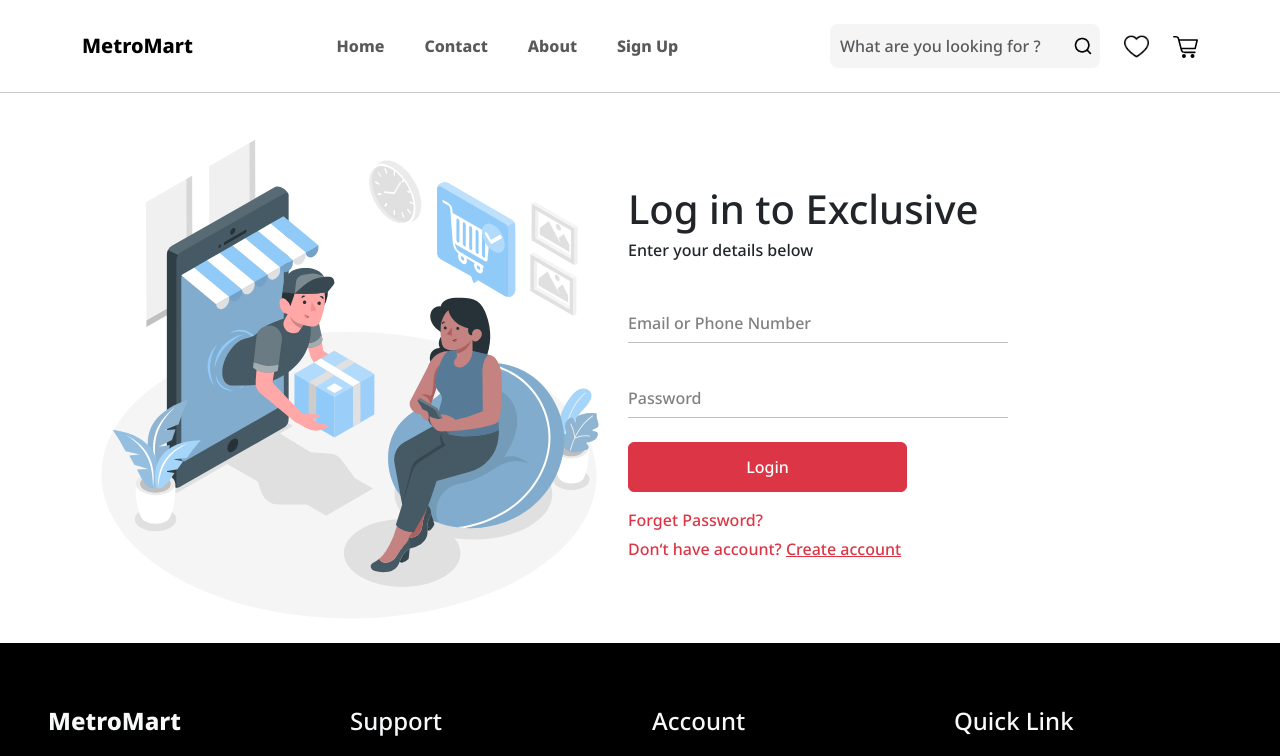
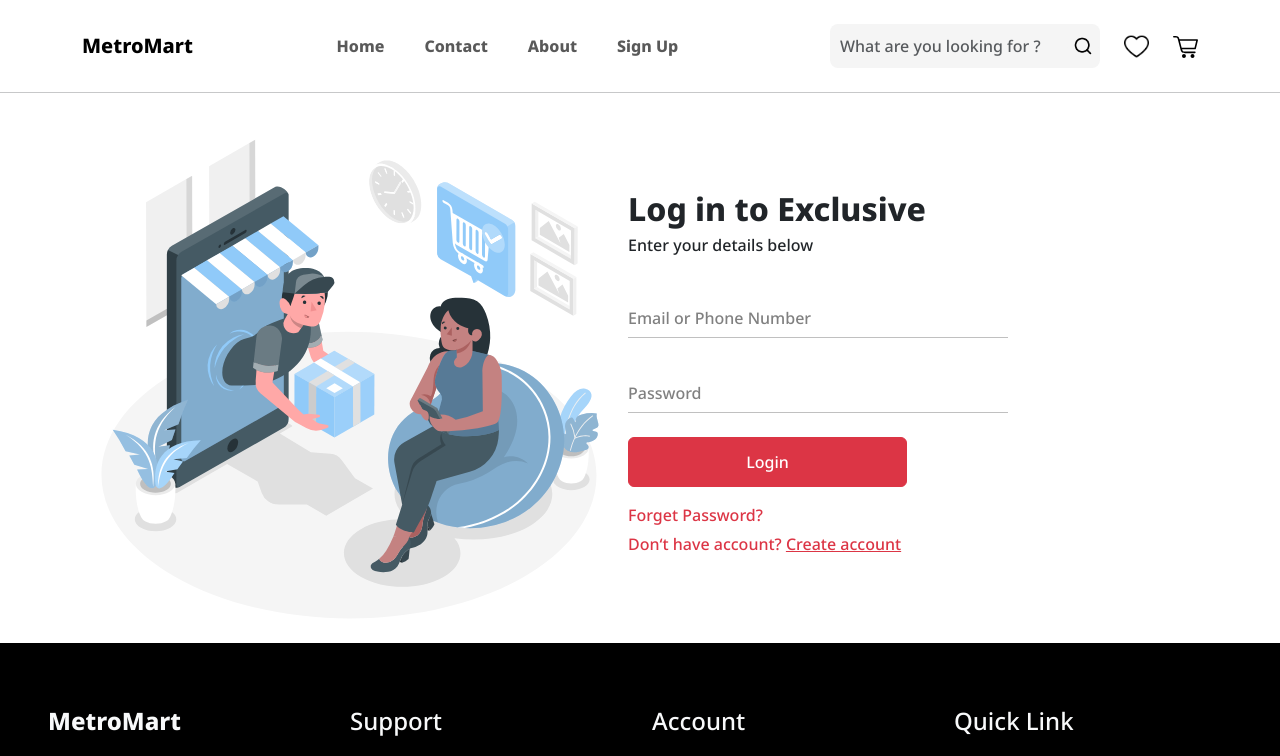
Before and after one commit to YassenMohamedRashad/Metromart, a React (Create React App) app: page /Metromart/login in a window 1280 px wide. Shown: the top 756 px of the page. Built offline with nearby package versions, Linux system fonts and the light colour scheme.

Commit message:
final update

```diff
--- a/src/Components/Login.jsx
+++ b/src/Components/Login.jsx
@@ -9,7 +9,7 @@ function Login() {
 					<img src={loginImage} alt=''/>
 				</div>
 				<div className="col-12 p-5 p-lg-0 col-lg-6 col-md-7 align-self-center">
-					<h1>Log in to Exclusive</h1>
+					<h2 className="fw-bolder">Log in to Exclusive</h2>
 					<form action="post" className="form login-form">
 						<h6>Enter your details below</h6>
 						<input type="text" name="email" className="mt-5 email-input" required/>
```
Also changed, not shown: 17 other files (tests, documents, lock files or other folders).
